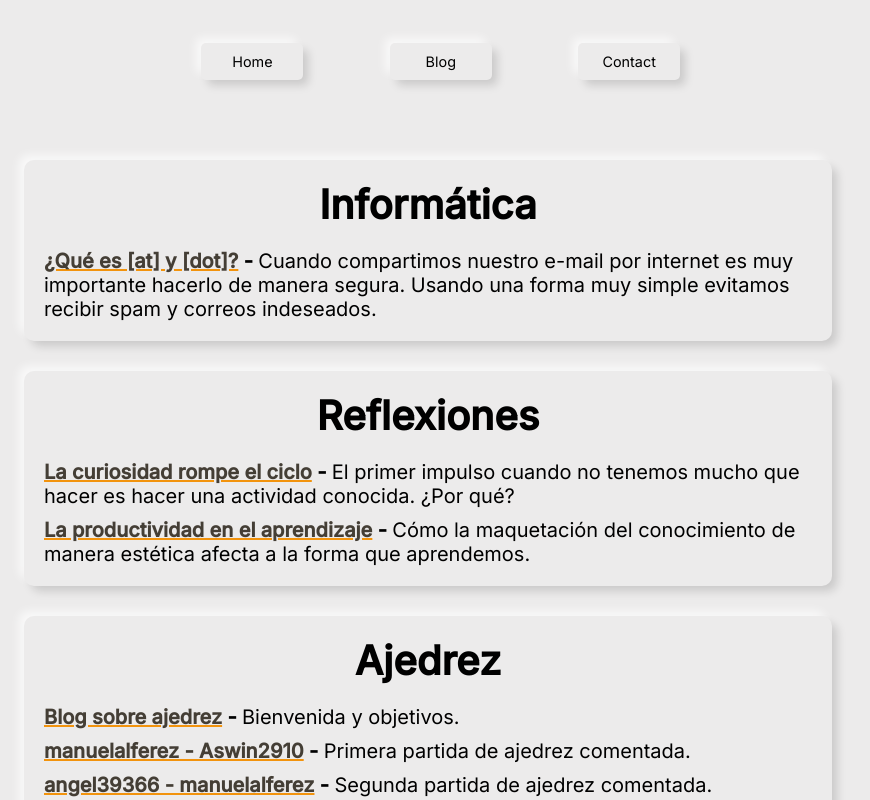
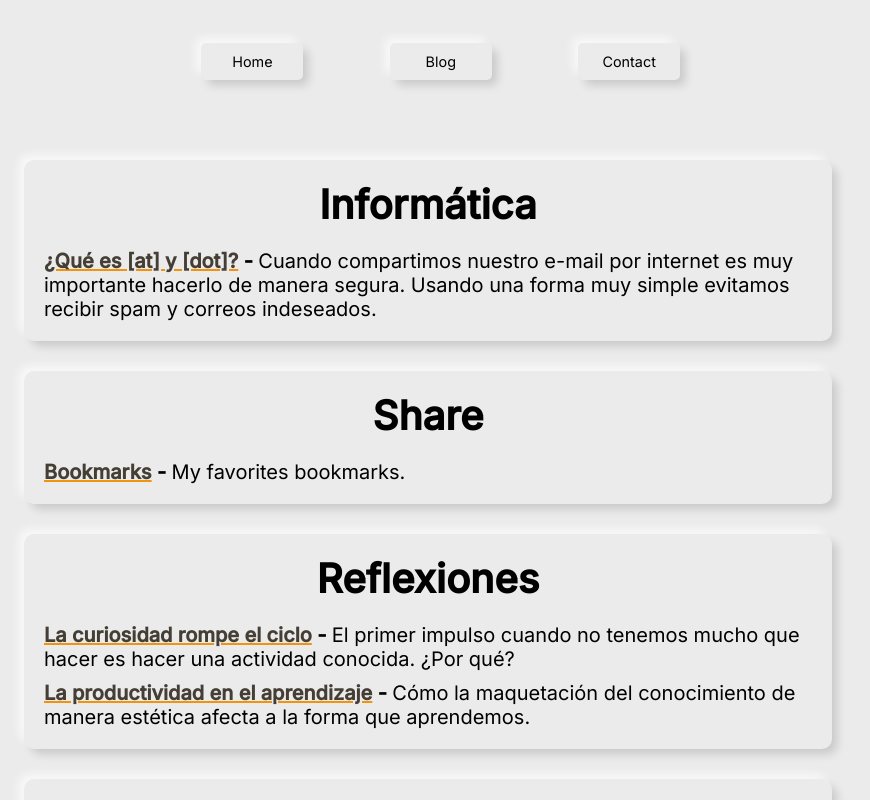
Before and after one commit to manuelalferez/personal-website, a React (Create React App) app: page /blog in a window 1280 px wide. Shown: the top 800 px of the page, without its empty margins (212-1082 px from the left). Built offline with nearby package versions, Linux system fonts and the light colour scheme.

Commit message:
Se ha pasado las categorias a una sección aparte. Se ha añadido un nuevo post: 9.md

```diff
--- a/src/Component/Blog/Blog.js
+++ b/src/Component/Blog/Blog.js
@@ -2,8 +2,7 @@ import React from "react";
 import "./Blog.css";
 import posts from "../../data/Blog/PostsData";
 import { Link } from "react-router-dom";
-
-const CATEGORIES = ["Informática", "Reflexiones", "Ajedrez"];
+import CATEGORIES from "../../data/Blog/categories";
 
 
 function Blog(props) {
--- a/src/data/Blog/PostsData.js
+++ b/src/data/Blog/PostsData.js
@@ -46,6 +46,12 @@ const posts = [
     category: "Reflexiones",
     summary: "Cómo la maquetación del conocimiento de manera estética afecta a la forma que aprendemos.",
     key: "8"
+  },
+  {
+    title: "Bookmarks",
+    category: "Share",
+    summary: "My favorites bookmarks.",
+    key: "9"
   }
 ];
 
--- /dev/null
+++ b/src/data/Blog/categories.js
@@ -0,0 +1,5 @@
+const categories = [
+    "Informática", "Share", "Reflexiones", "Ajedrez"
+  ];
+
+  export default categories;
--- /dev/null
+++ b/src/data/Blog/posts/9.md
@@ -0,0 +1,34 @@
+# Bookmarks
+
+📅 May 24, 2020 *Last updated*
+
+
+
+## What are you going to find here?
+
+The purpose of this post is to share all the notes that I consider of interest for other people to read.
+
+Being aware that all content is not for all audiences, I have created categories to group content.
+
+
+
+### Information technology
+
+* [Spaghetti code](https://en.wikipedia.org/wiki/Spaghetti_code)
+* [The shape of open source](https://github.blog/2016-06-23-the-shape-of-open-source/)
+* [Introduction to Vercel](https://vercel.com/docs)
+* What is differential privacy? [[1]](https://en.wikipedia.org/wiki/Differential_privacy) [[2]](https://manueldelgado.com/que-es-la-privacidad-diferencial/)
+* [Single-responsibility principle](https://en.wikipedia.org/wiki/Single-responsibility_principle)
+
+
+
+### Articles
+
+* [How to Read an Academic Article](https://organizationsandmarkets.com/2010/08/31/how-to-read-an-academic-article/)
+
+
+
+### Psychology
+
+* Cognitive bias [[1]](https://en.wikipedia.org/wiki/Cognitive_bias) [[2]](https://www.lifehacker.com.au/2018/03/find-out-which-cognitive-biases-alter-your-perspective)
+* [Parkinson's law](https://en.wikipedia.org/wiki/Parkinson%27s_law)
```
